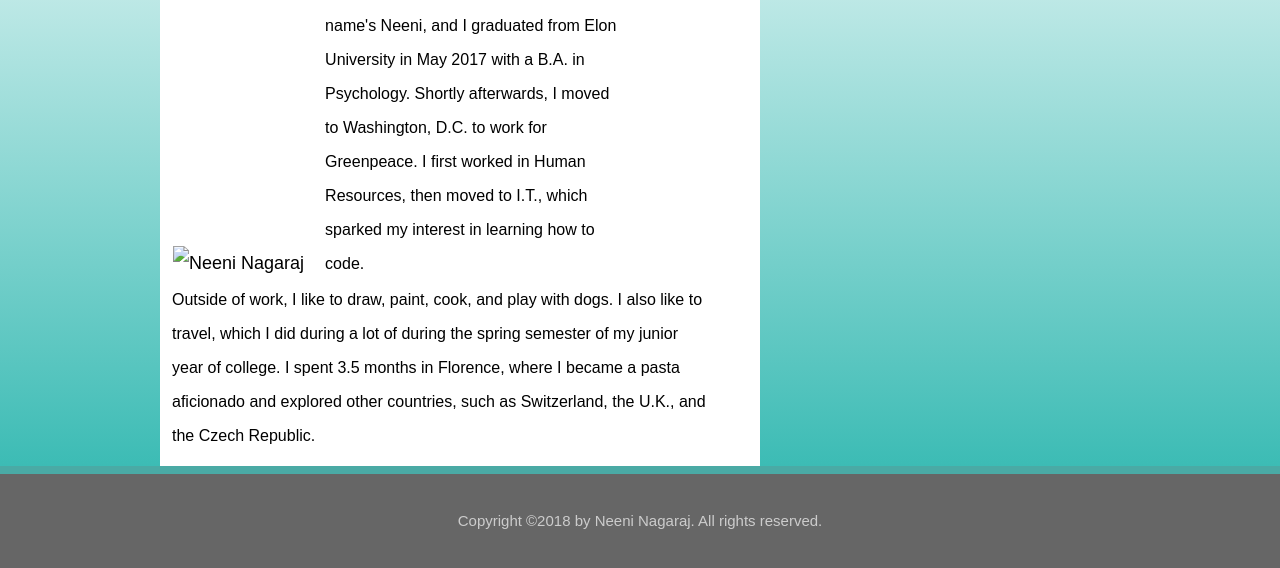
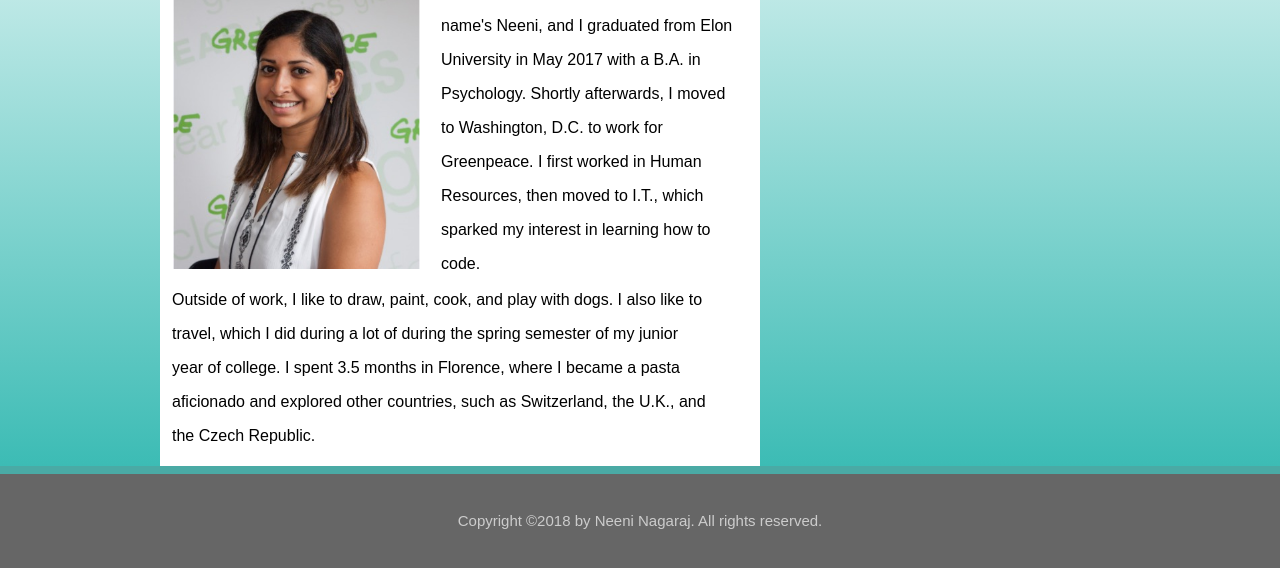
Before and after one commit to nnagaraj1/Basic-Portfolio, a plain HTML site: page index.html in a window 1280 px wide. Shown: the part 242-810 px from the top of the page. Drawn offline with Linux system fonts and the light colour scheme.

Commit message:
updated path of image

```diff
--- a/index.html
+++ b/index.html
@@ -40,7 +40,7 @@
           <div id="about-content">
             <section class="main-section">
               <div class="about-content">
-                <img src="file:///Users/neeninagaraj/Downloads/FullSizeRender%20(1).jpg" class="me-image" alt="Neeni Nagaraj">
+                <img src="./assets/images/FullSizeRender (1).jpg" class="me-image" alt="Neeni Nagaraj">
                 <p class="about">Hello, and welcome to my website! My name's Neeni, and I graduated from Elon University in May 2017 with a
                   B.A. in Psychology. Shortly afterwards, I moved to Washington, D.C. to work for Greenpeace. I first worked
                   in Human Resources, then moved to I.T., which sparked my interest in learning how to code.</p>
```
Also changed, not shown: assets/images/FullSizeRender (1).jpg (added).
